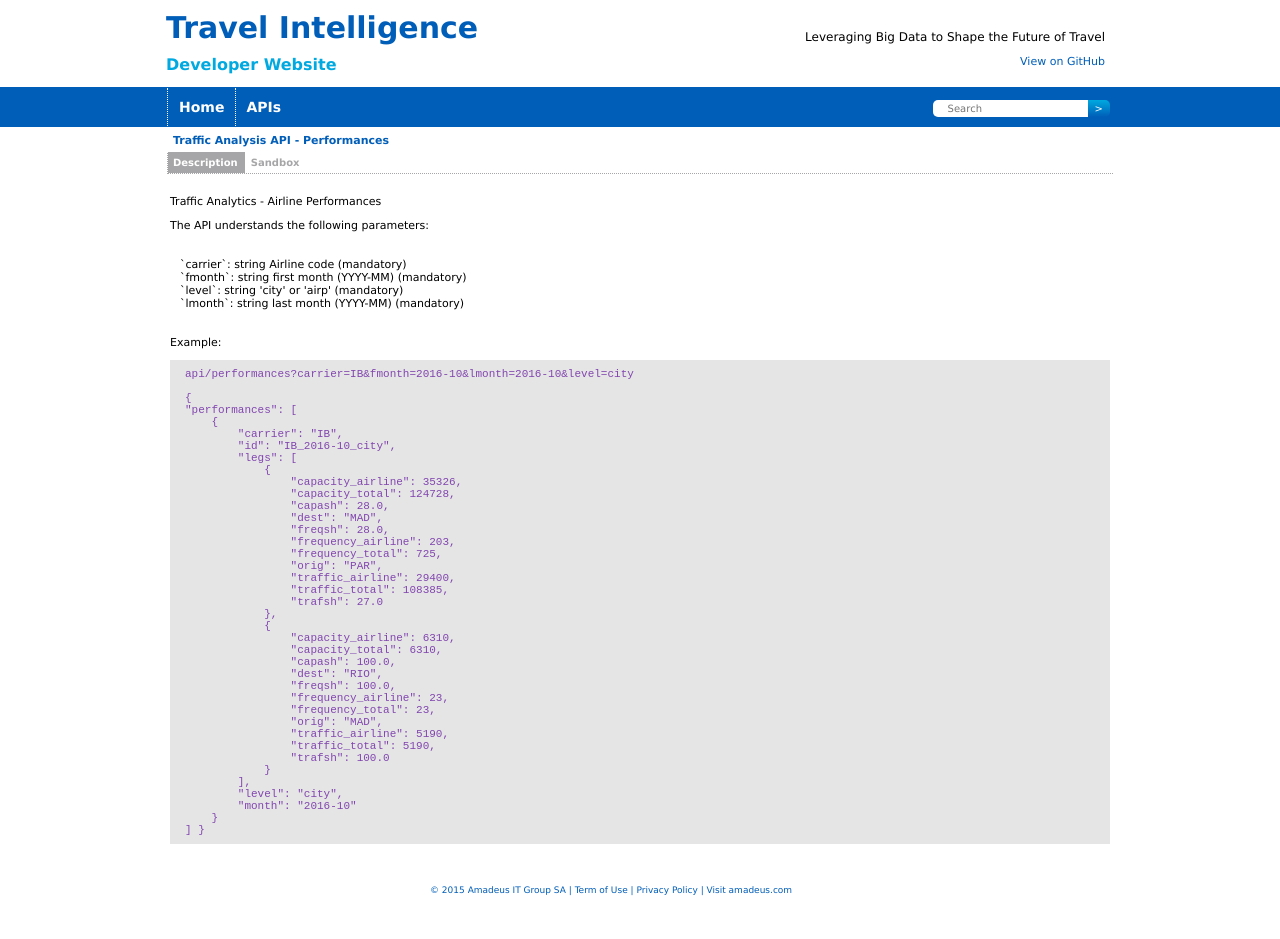
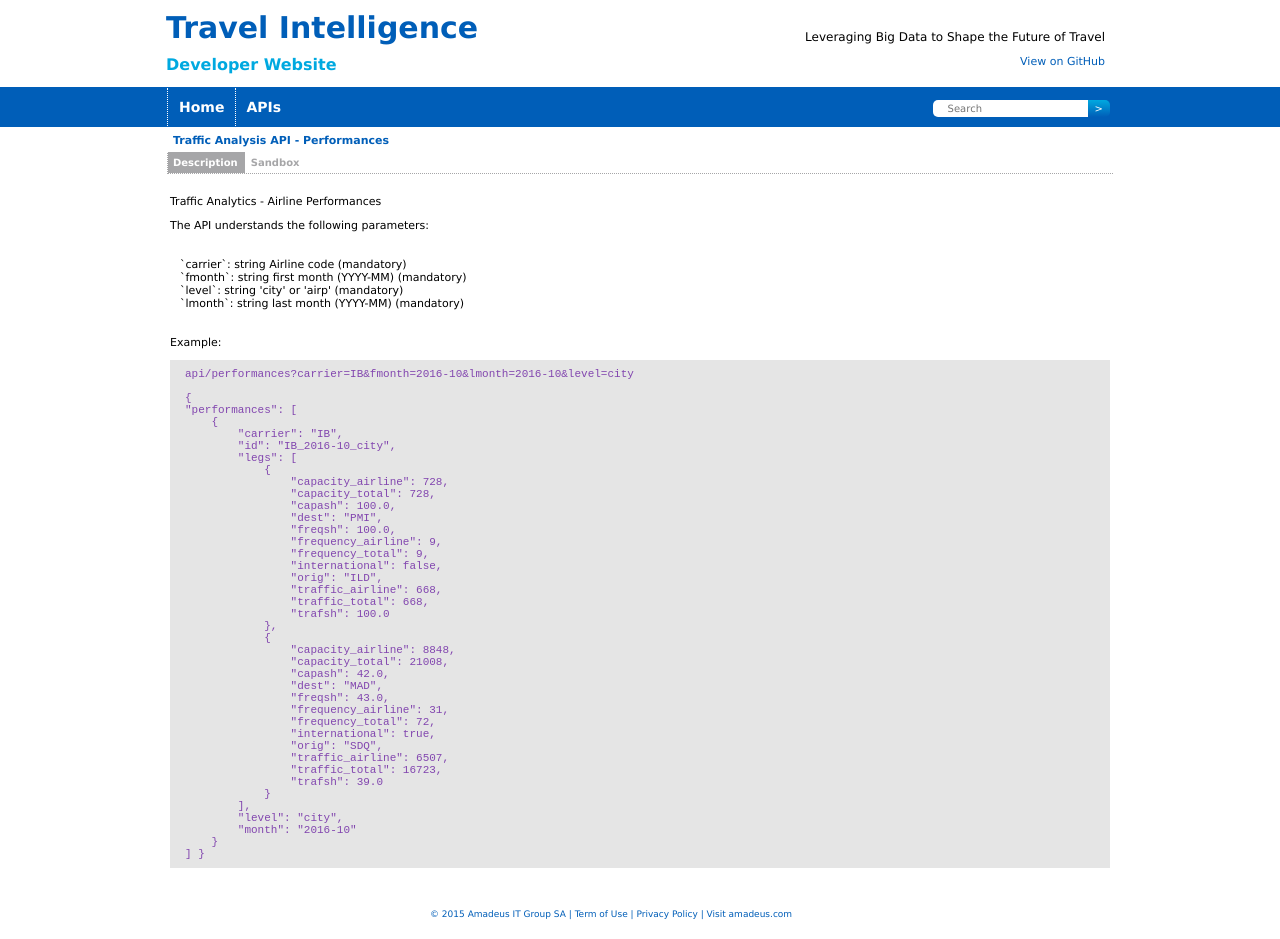
Before and after one commit to travel-intelligence/travel-intelligence.github.io, a Jekyll site: the page built from _posts/APIs/2017-02-02-traffic-performances.md, in a window 1280 px wide. Built offline with Jekyll 4.4.1, drawn with Linux system fonts in a browser that asks for light colours; before the commit the page ends 915 px from its top, so only the background shows below that.

Commit message:
traffic: implementation of international filters

```diff
--- a/_posts/APIs/2017-02-02-traffic-performances.md
+++ b/_posts/APIs/2017-02-02-traffic-performances.md
@@ -26,30 +26,32 @@
             "id": "IB_2016-10_city",
             "legs": [
                 {
-                    "capacity_airline": 35326,
-                    "capacity_total": 124728,
-                    "capash": 28.0,
-                    "dest": "MAD",
-                    "freqsh": 28.0,
-                    "frequency_airline": 203,
-                    "frequency_total": 725,
-                    "orig": "PAR",
-                    "traffic_airline": 29400,
-                    "traffic_total": 108385,
-                    "trafsh": 27.0
+                    "capacity_airline": 728,
+                    "capacity_total": 728,
+                    "capash": 100.0,
+                    "dest": "PMI",
+                    "freqsh": 100.0,
+                    "frequency_airline": 9,
+                    "frequency_total": 9,
+                    "international": false,
+                    "orig": "ILD",
+                    "traffic_airline": 668,
+                    "traffic_total": 668,
+                    "trafsh": 100.0
                 },
                 {
-                    "capacity_airline": 6310,
-                    "capacity_total": 6310,
-                    "capash": 100.0,
-                    "dest": "RIO",
-                    "freqsh": 100.0,
-                    "frequency_airline": 23,
-                    "frequency_total": 23,
-                    "orig": "MAD",
-                    "traffic_airline": 5190,
-                    "traffic_total": 5190,
-                    "trafsh": 100.0
+                    "capacity_airline": 8848,
+                    "capacity_total": 21008,
+                    "capash": 42.0,
+                    "dest": "MAD",
+                    "freqsh": 43.0,
+                    "frequency_airline": 31,
+                    "frequency_total": 72,
+                    "international": true,
+                    "orig": "SDQ",
+                    "traffic_airline": 6507,
+                    "traffic_total": 16723,
+                    "trafsh": 39.0
                 }
             ],
             "level": "city",
```
Also changed, not shown: _posts/APIs/2017-02-03-traffic-air_traffic_hubs.md (+2 -0 lines), _posts/APIs/2017-02-03-traffic-air_traffic_ods.md (+2 -0 lines), _posts/APIs/2017-02-03-traffic-traffics.md (+0 -1 lines).
